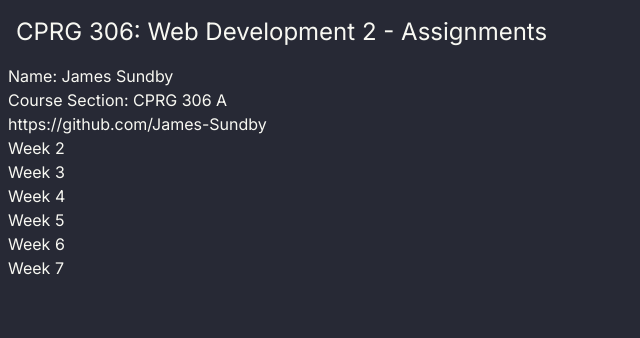
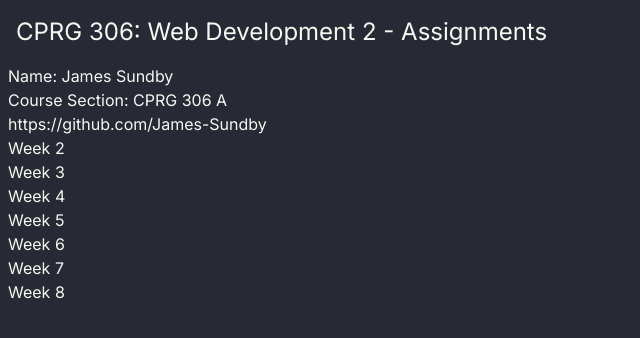
Before and after one commit to James-Sundby/cprg306-assignments, a Next.js app: page / in a window 1280 px wide. Shown: the top 338 px of the page, without its empty margins (0-640 px from the left). Built offline with nearby package versions, Linux system fonts and the light colour scheme.

Commit message:
Adds wk8 links to nav and main menu

```diff
--- a/app/nav-bar-2.js
+++ b/app/nav-bar-2.js
@@ -49,6 +49,9 @@ export default function NavBar() {
             </li>
             <li>
               <Link href="/week7">Week 7</Link>
+            </li>
+            <li>
+              <Link href="/week8">Week 8</Link>
             </li>
             <li className="menu-title">Class Demos</li>
             <li>
--- a/app/page.js
+++ b/app/page.js
@@ -28,6 +28,9 @@ export default function Home() {
           <li>
             <Link href="/week7">Week 7</Link>
           </li>
+          <li>
+            <Link href="/week8">Week 8</Link>
+          </li>
         </ul>
       </div>
     </main>
```
